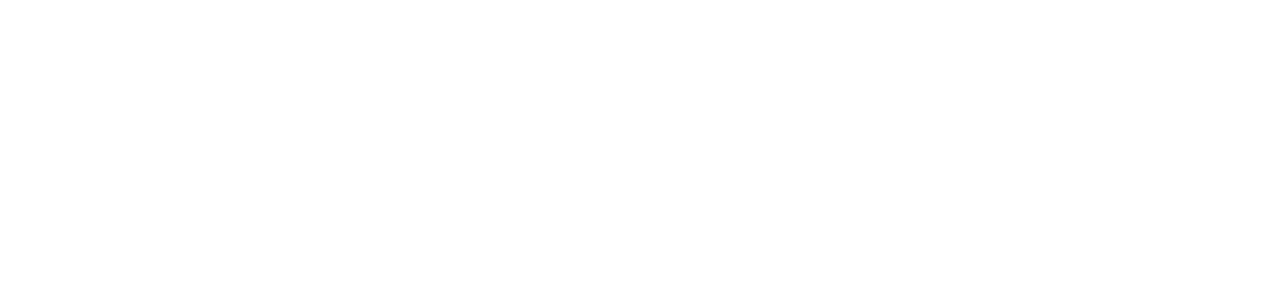
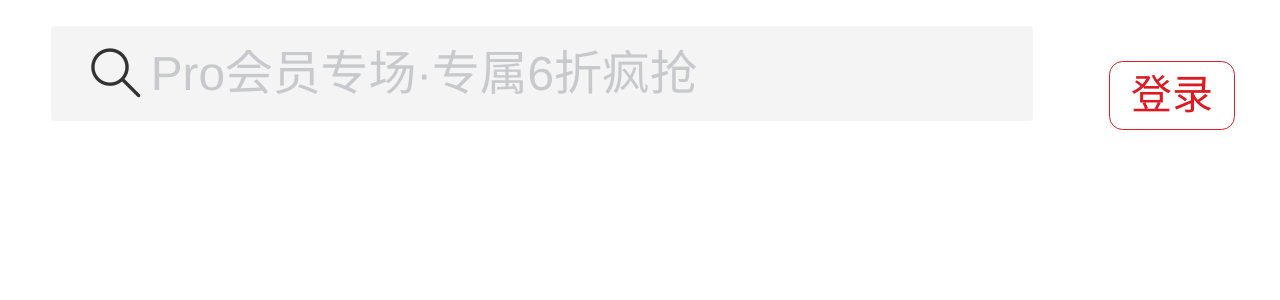
Before and after one commit to zl21/trainGg, a Vue app in the folder you163/: page /search in a window 1280 px wide. Shown: the top 300 px of the page. Built offline with nearby package versions, Linux system fonts and the light colour scheme.

Commit message:
create SearchPage
Mention searchBtnFn() and SearchPage layout……

```diff
--- a/you163/src/assets/rem.js
+++ b/you163/src/assets/rem.js
@@ -9,7 +9,7 @@
 
     metaEl.setAttribute("content", "initial-scale=.5, maximum-scale=.5, minimum-scale=.5, user-scalable=no viewport-fit=cover")
 
-    console.log(doc, docEl, metaEl, devicePixelRatio)
+    // console.log(doc, docEl, metaEl, devicePixelRatio)
 
     function refreshRem() {
         var width = docEl.getBoundingClientRect().width;
@@ -18,7 +18,7 @@
         // 如果在ua里面找不到ipad，非ipad，普通手机适用
         if (!/ipad/.test(ua)) {
             if (width / 2 > 750) {
-                width = 750 * 2
+                width = 750 * devicePixelRatio
             }
             var rem = width / 10;
             docEl.style.fontSize = rem + "px";
--- a/you163/src/assets/reset.css
+++ b/you163/src/assets/reset.css
@@ -1,81 +1,20 @@
-/*! minireset.css v0.0.6 | MIT License | github.com/jgthms/minireset.css */
-html,
-body,
-p,
-ol,
-ul,
-li,
-dl,
-dt,
-dd,
-blockquote,
-figure,
-fieldset,
-legend,
-textarea,
-pre,
-iframe,
-hr,
-h1,
-h2,
-h3,
-h4,
-h5,
-h6 {
-  margin: 0;
-  padding: 0;
+body {margin:0; padding:0; font:12px/1.5 helvetica,arial,"Microsoft YaHei",\5b8b\4f53;}
+div,dl,dt,dd,ul,ol,li,h1,h2,h3,h4,h5,h6,pre,form,fieldset,input,textarea,blockquote,p{padding:0; margin:0;}
+table,td,tr,th{font-size:12px;}
+ol,ul {list-style:none;}
+li{list-style-type:none;}
+img{vertical-align:top;border:0;max-width: 100%; height:auto;}
+h1,h2,h3,h4,h5,h6{font-size:inherit; font-weight:normal;}
+address,cite,code,em,th,i,var{font-weight:normal; font-style:normal;}
+.clearfix{*zoom:1;}
+.clearfix:after{display:block; overflow:hidden; clear:both; height:0; visibility:hidden; content:".";}
+a:link,a:visited
+{
+    color:#000;
+    text-decoration: none;
 }
-
-h1,
-h2,
-h3,
-h4,
-h5,
-h6 {
-  font-size: 100%;
-  font-weight: normal;
+input
+{
+    outline: 0;
+    outline: none;
 }
-
-ul {
-  list-style: none;
-}
-
-button,
-input,
-select,
-textarea {
-  margin: 0;
-}
-
-html {
-  box-sizing: border-box;
-}
-
-*, *::before, *::after {
-  box-sizing: inherit;
-}
-
-img,
-video {
-  height: auto;
-  max-width: 100%;
-}
-
-iframe {
-  border: 0;
-}
-
-table {
-  border-collapse: collapse;
-  border-spacing: 0;
-}
-
-td,
-th {
-  padding: 0;
-}
-
-td:not([align]),
-th:not([align]) {
-  text-align: left;
-}
--- a/you163/src/components/IndexWrap.vue
+++ b/you163/src/components/IndexWrap.vue
@@ -1,14 +1,14 @@
 <template>
   <div class="header">
     <van-row type="flex" justify="space-between">
-      <van-col span="5" class="header_h">
-        <img class="logo" src="../assets/logo.png" />
+      <van-col span="5">
+        <img class="logo" src="../assets/logo-img.png" />
       </van-col>
-      <van-col span="15" class="search">
-        <van-icon name="search" size=".5rem" />
+      <van-col @click='searchBtnFn' span="15" class="search">
+        <van-icon class="searchIcon" name="search" size=".5rem" />
         <span>搜索商品, 共29863款好物</span>
       </van-col>
-      <van-col span="3" class="header_h">
+      <van-col span="3">
         <van-button class="loginBtn" type="primary" size="mini">登录</van-button>
       </van-col>
     </van-row>
@@ -25,6 +25,11 @@ export default {
     return {
       msg: "zxcv"
     };
+  },
+  methods:{
+    searchBtnFn(){
+      this.$router.push('/search')
+    }
   }
 };
 </script>
@@ -46,7 +51,9 @@ export default {
   display: flex;
   justify-content: center;
   align-content: center;
-  padding-top: .081rem;
+}
+.searchIcon{
+  padding-top: .15rem;
 }
 .loginBtn {
   width: 0.98667rem;
@@ -60,7 +67,4 @@ export default {
   font-size: 0.32rem;
   background: #fff;
 }
-.header_h {
-  font-size: 0.5rem;
-}
 </style>
--- /dev/null
+++ b/you163/src/components/SearchPage.vue
@@ -0,0 +1,92 @@
+<template>
+  <div class="header">
+    <!-- <h1>{{msg}}</h1> -->
+    <van-row type="flex" justify="space-between">
+      <van-col span="20">
+        <van-field
+          class="search"
+          v-model="input_v"
+          @input="fieldValFn"
+          placeholder="Pro会员专场·专属6折疯抢"
+        >
+          <!-- 使用插槽的方式插入 搜索框放大镜
+        由于目前cli4中的van-field标签中的left/right-icon属性设置的icon会导致图标的size不正常
+          -->
+          <template v-slot:left-icon>
+            <van-icon name="search" size=".48rem" />
+          </template>
+          <!-- 清空搜索框图标 -->
+          <template #button>
+            <van-icon v-show="isCloseShow" @click="claerInputFn" name="close" />
+          </template>
+        </van-field>
+      </van-col>
+      <van-col span="3" class="header_h">
+        <van-button class="cancelBtn" type="primary" size="mini">登录</van-button>
+      </van-col>
+    </van-row>
+  </div>
+</template>
+
+<script>
+export default {
+  name: "SearchPage",
+  data() {
+    return {
+      input_v: "",
+      isCloseShow: false
+    };
+  },
+  watch: {
+    input_v() {
+      // 监听到input_v改变时即显示清空输入框icon
+      if (this.input_v) {
+        this.isCloseShow = true;
+      }
+    }
+  },
+  methods: {
+    // 参数_v是用户实时输入的东西string
+    fieldValFn(_v) {
+      // 将用户输入的东西赋值给在watch中被监听的变量input_v
+      this.input_v = _v;
+      console.log(_v);
+
+    },
+    claerInputFn() {
+      this.input_v = "";
+      this.isCloseShow = false;
+    }
+  }
+};
+</script>
+
+<style scope>
+.header {
+  font-size: 0.5rem;
+  padding: 0.2rem 0.4rem;
+}
+.search {
+  padding-top: 0;
+  padding-left: 0.26667rem;
+  padding-bottom: 0;
+  border: 0;
+  background-color: #f4f4f4;
+  height: 0.74667rem;
+  line-height: 0.74667rem;
+  border-radius: 4px;
+  font-size: 0.37333rem;
+}
+.cancelBtn {
+  width: 0.98667rem;
+  height: 0.53333rem;
+  line-height: 0.53333rem;
+  text-align: center;
+  color: #dd1a21;
+  border: 1px solid #dd1a21;
+  border-radius: 0.10667rem;
+  margin-left: 0.21333rem;
+  font-size: 0.32rem;
+  background: #fff;
+}
+</style>
--- a/you163/src/main.js
+++ b/you163/src/main.js
@@ -6,9 +6,9 @@ import App from './App.vue'
 import router from './router'
 import store from './store'
 
-import { Button, Col, Row, Icon } from 'vant'
+import { Button, Col, Row, Icon,Field } from 'vant'
 
-Vue.use(Button).use(Col).use(Row).use(Icon);
+Vue.use(Button).use(Col).use(Row).use(Icon).use(Field);
 
 Vue.config.productionTip = false
 
--- a/you163/src/router/index.js
+++ b/you163/src/router/index.js
@@ -2,7 +2,7 @@ import Vue from 'vue'
 import VueRouter from 'vue-router'
 // import Home from '../views/Home.vue'
 import IndexWrap from '@/components/IndexWrap.vue'
-
+import SearchPage from '@/components/SearchPage'
 Vue.use(VueRouter)
 
   const routes = [
@@ -10,6 +10,11 @@ Vue.use(VueRouter)
     path: '/',
     name: 'IndexWrap',
     component: IndexWrap
+  },
+  {
+    path: '/search',
+    name: 'SearchPage',
+    component: SearchPage
   }
 ]
 
```
Also changed, not shown: you163/src/assets/logo-img.png (added), you163/src/assets/logo.png (deleted).
